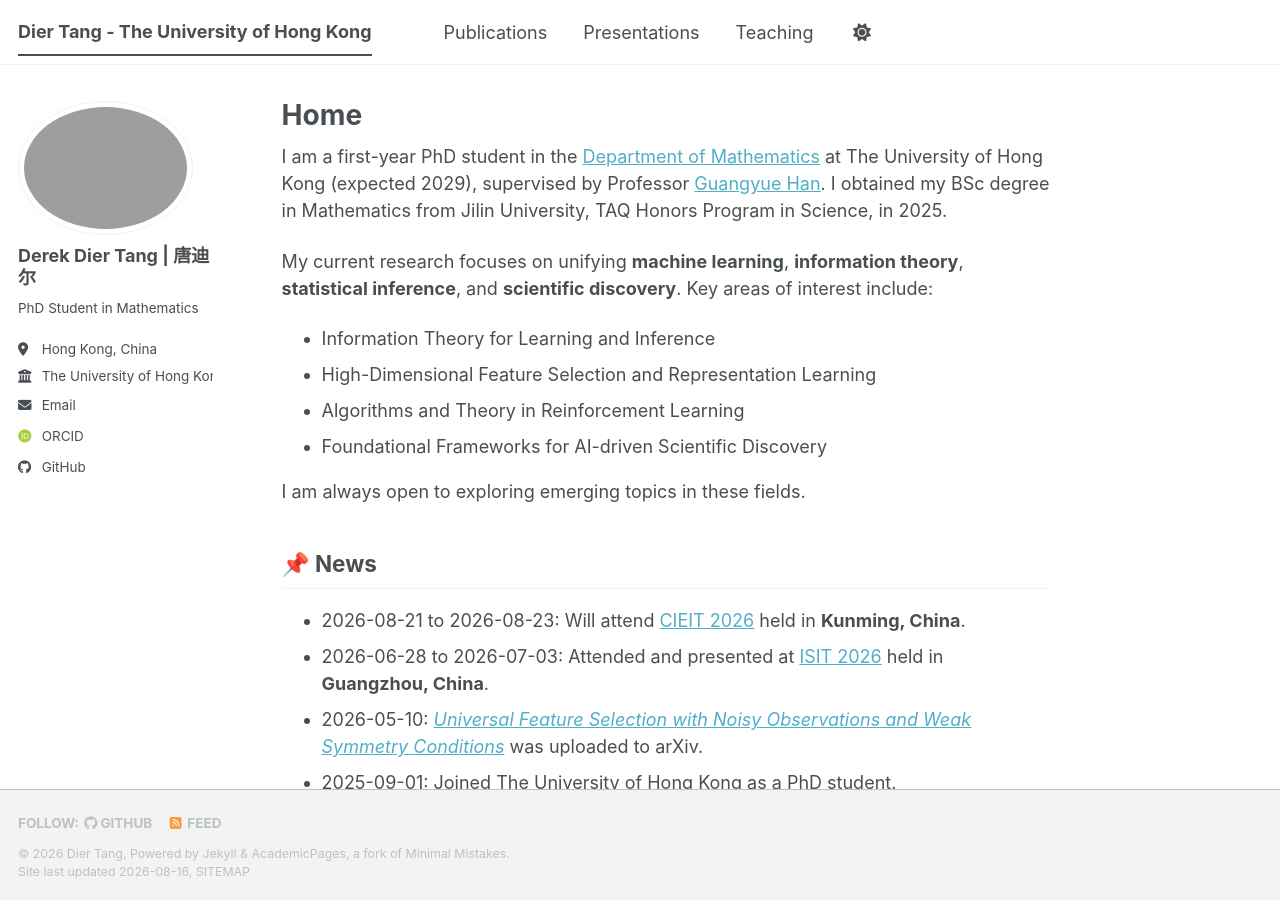
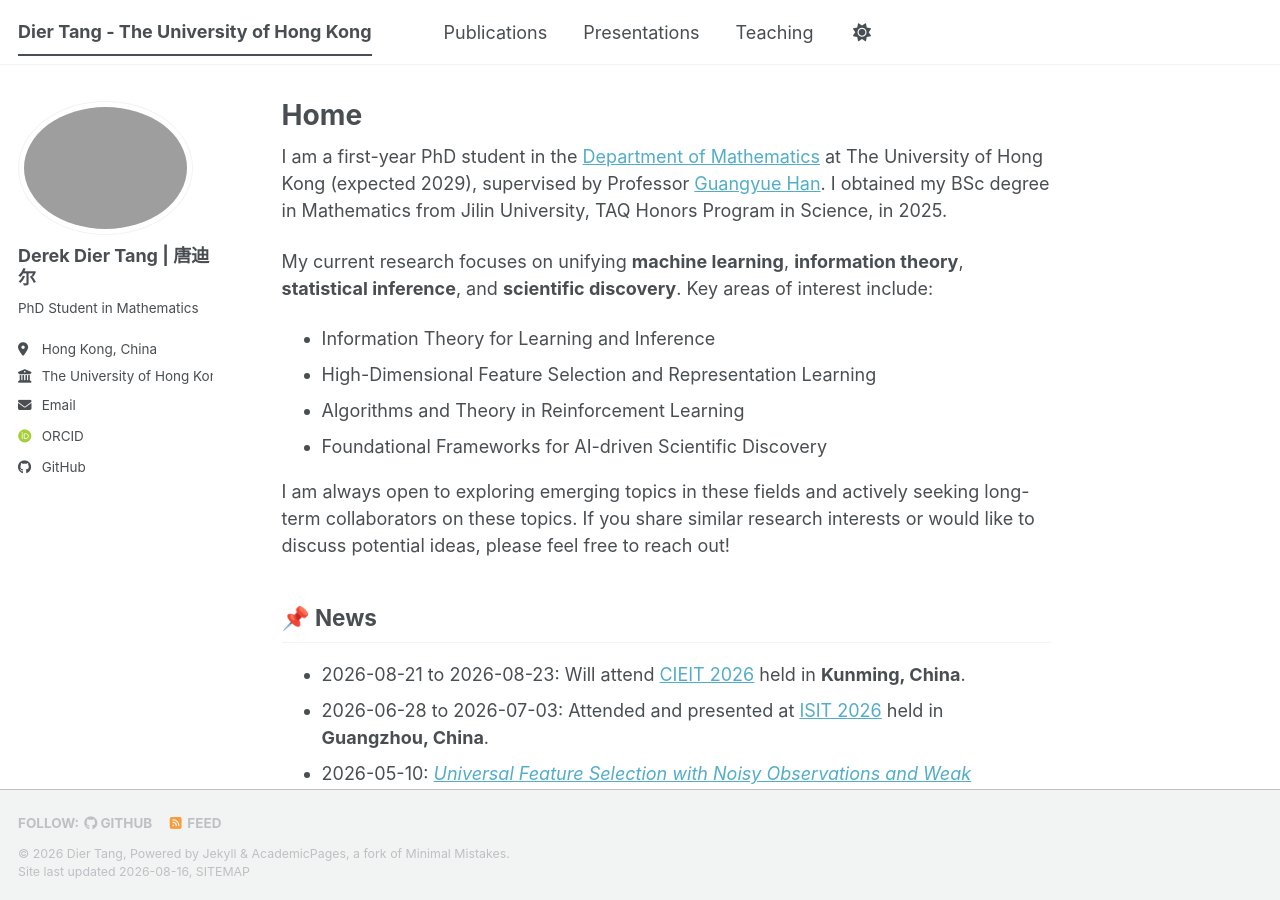
Before and after one commit to TangDier03/tangdier03.github.io, a Jekyll site: the page built from _pages/about.md, in a window 1280 px wide and 900 px high. Built offline with Jekyll 4.4.1, drawn with Linux system fonts in a browser that asks for light colours; some web fonts are replaced; a script bundle is joined from its source files by our own code; library files that are not in the unit come from our copies.

Commit message:
Update about.md

```diff
--- a/_pages/about.md
+++ b/_pages/about.md
@@ -16,7 +16,7 @@
 - Algorithms and Theory in Reinforcement Learning
 - Foundational Frameworks for AI-driven Scientific Discovery
 
-I am always open to exploring emerging topics in these fields.
+I am always open to exploring emerging topics in these fields and actively seeking long-term collaborators on these topics. If you share similar research interests or would like to discuss potential ideas, please feel free to reach out!
 
 
 
```
